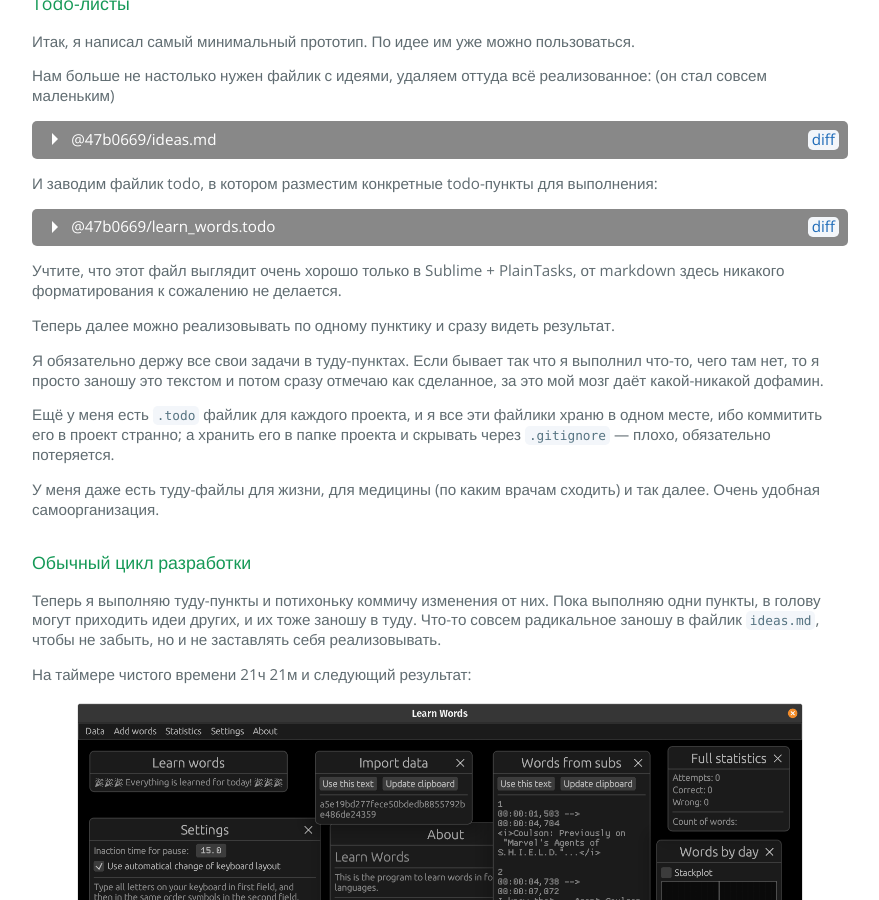
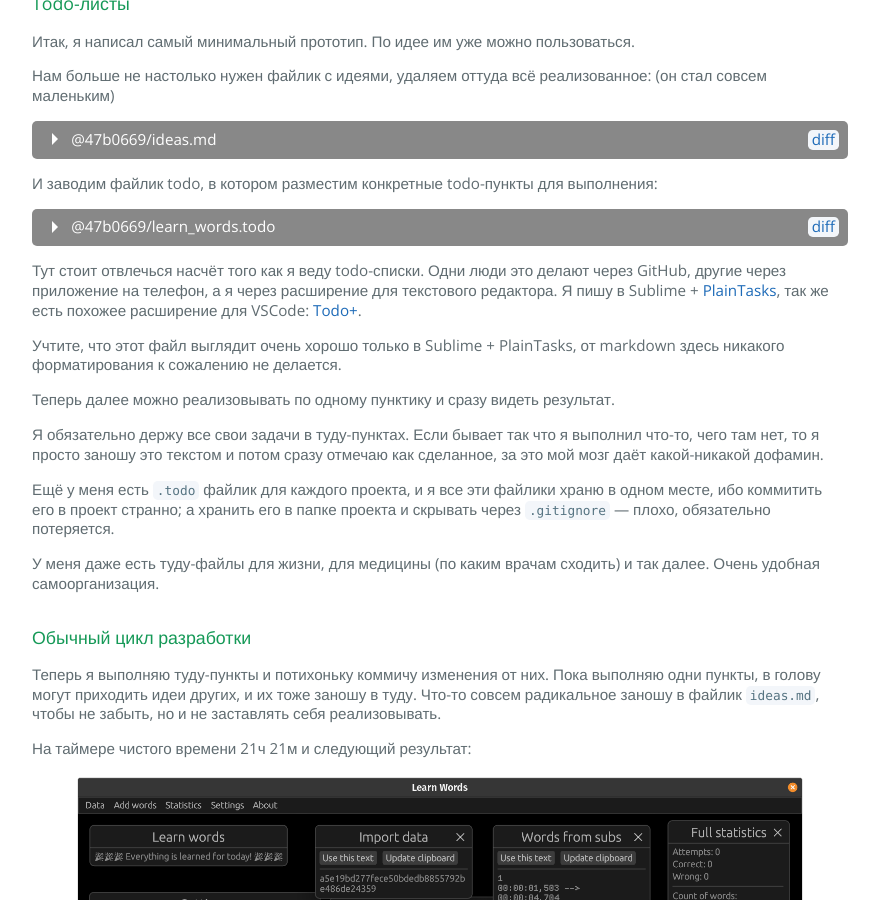
Before and after one commit to optozorax/blog_old, a Jekyll site: the page built from _posts/2021-08-16-how-i-write-programs.md, in a window 1280 px wide and 900 px high, scrolled down 4336 px. Shown: the whole window, without its empty margins (200-1079 px from the left). Built offline with Jekyll 4.4.1, drawn with Linux system fonts in a browser that asks for light colours; a script that is not in the unit is left out; comment, search, counter and statistics services are not loaded.

Commit message:
add info in article

```diff
--- a/_posts/2021-08-16-how-i-write-programs.md
+++ b/_posts/2021-08-16-how-i-write-programs.md
@@ -361,6 +361,8 @@ struct WordsSaved(BTreeMap<String, Vec<WordStatus>>);
 
 </div>
 </details>
+
+Тут стоит отвлечься насчёт того как я веду todo-списки. Одни люди это делают через GitHub, другие через приложение на телефон, а я через расширение для текстового редактора. Я пишу в Sublime + [PlainTasks](https://packagecontrol.io/packages/PlainTasks), так же есть похожее расширение для VSCode: [Todo+](https://marketplace.visualstudio.com/items?itemName=fabiospampinato.vscode-todo-plus).
 
 Учтите, что этот файл выглядит очень хорошо только в Sublime + PlainTasks, от markdown здесь никакого форматирования к сожалению не делается.
 
```
